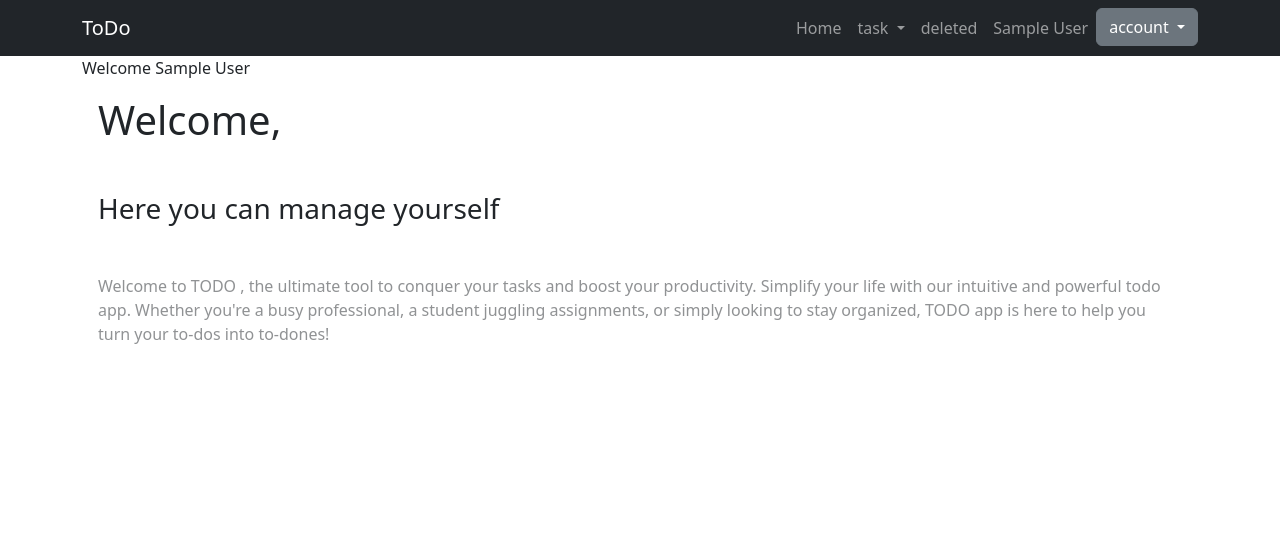
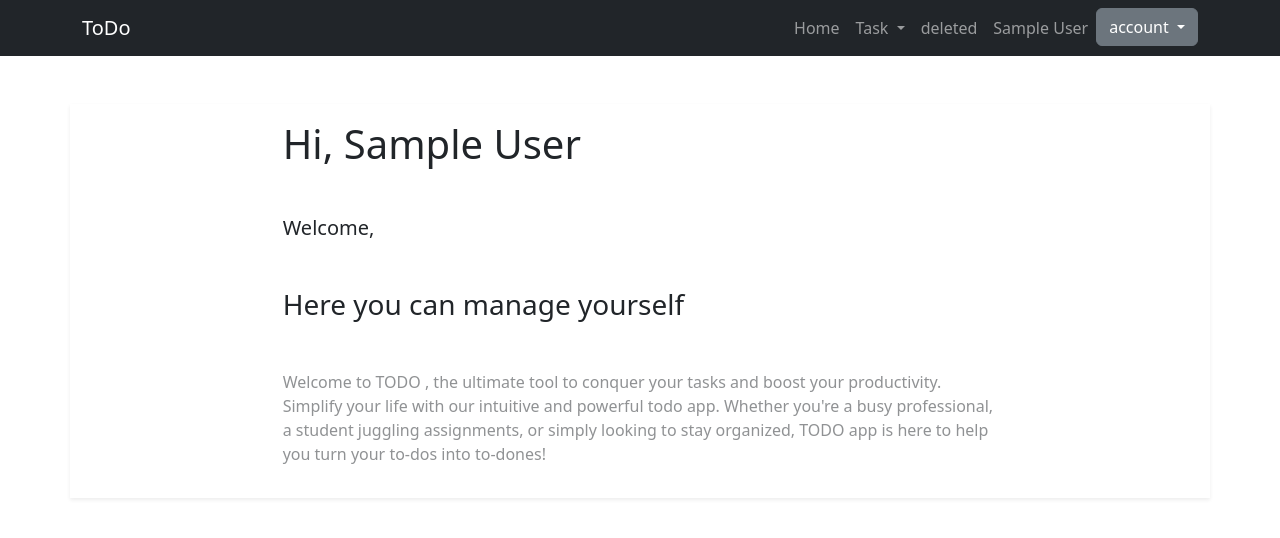
Before and after one commit to anshoomishra/todoproj, a Django app: page / in a window 1280 px wide. Shown: the top 538 px of the page. Run offline with Django 4.2, Linux system fonts and the light colour scheme; the visitor is signed in with stand-in values (Sample User, id 1); some libraries are stand-ins or nearby versions.

Commit message:
navigation home page working

```diff
--- a/templates/navigation.html
+++ b/templates/navigation.html
@@ -1,21 +1,23 @@
 <nav class="navbar navbar-expand-lg navbar-dark bg-dark">
     <div class="container">
         <a class="navbar-brand" href="#">ToDo</a>
-        <button class="navbar-toggler" type="button" data-toggle="collapse" data-target="#navbarNavDropdown" aria-controls="navbarNavDropdown" aria-expanded="false" aria-label="Toggle navigation">
+        <button class="navbar-toggler" type="button" data-toggle="collapse" data-target="#navbarNavDropdown"
+                aria-controls="navbarNavDropdown" aria-expanded="false" aria-label="Toggle navigation">
             <span class="navbar-toggler-icon"></span>
         </button>
         <div class="collapse navbar-collapse" id="navbarNavDropdown">
             <ul class="navbar-nav ms-auto">
                 <li class="nav-item active">
-        <a class="nav-link" href="#">Home</span></a>
+                    <a class="nav-link" href="{% url 'todo:home' %}">Home</span></a>
                 </li>
                 <li class="nav-item dropdown">
-        <a class="nav-link dropdown-toggle" type="button" id="taskMenu" data-toggle="dropdown" aria-haspopup="true" aria-expanded="false">
-          task
+                    <a class="nav-link dropdown-toggle" type="button" id="taskMenu" data-toggle="dropdown"
+                       aria-haspopup="true" aria-expanded="false">
+                        Task
                     </a>
                     <div class="dropdown-menu" aria-labelledby="taskMenu">
-            <a class="dropdown-item" href="{% url 'todo:todo-tasks' %}">todo</a>
-            <a class="dropdown-item" href="{% url 'todo:todo-tasks-completed' %}">completed</a>
+                        <a class="dropdown-item" href="{% url 'todo:todo-tasks' %}">To Do</a>
+                        <a class="dropdown-item" href="{% url 'todo:todo-tasks-completed' %}">Completed</a>
                     </div>
                 </li>
                 <li class="nav-item">
@@ -27,12 +29,14 @@
                 </li>
                 {% endif %}
                 <li class="nav-item dropdown">
-        <a class="btn btn-secondary dropdown-toggle" type="button" id="dropdownMenuButton" data-toggle="dropdown" aria-haspopup="true" aria-expanded="false">
+                    <a class="btn btn-secondary dropdown-toggle" type="button" id="dropdownMenuButton"
+                       data-toggle="dropdown" aria-haspopup="true" aria-expanded="false">
                         account
                     </a>
                     <div class="dropdown-menu" aria-labelledby="dropdownMenuButton">
                         <a class="dropdown-item" href="#">profile</a>
-          <a class="dropdown-item btn {% if not user.is_authenticated %} disabled {% endif %}"  href="{% url 'account:logout' %}">logout</a>
+                        <a class="dropdown-item btn {% if not user.is_authenticated %} disabled {% endif %}"
+                           href="{% url 'account:logout' %}">logout</a>
                     </div>
                 </li>
 
--- a/todos/templates/todos/home.html
+++ b/todos/templates/todos/home.html
@@ -3,20 +3,26 @@
 
 {% block content %}
 
-    <div class="container">
+<div class="container shadow-sm">
+
+    <div class="row p-3 justify-content-center mt-5">
+        <div class="col-md-8">
+            <h1 class="mb-5">
                 {% if user.is_authenticated %}
-            Welcome {{user}}
+                  Hi,  {{user}}
                 {% endif %}
-        <div class="row p-3">
-      <div class="col-md-12">
-        <h1 class="mb-5">
+            </h1>
+            <h5 class="mb-5">
                 Welcome,
-        </h1>
+            </h5>
             <h3 class="mb-5">
                 Here you can manage yourself
             </h3>
             <p class="text-body-tertiary">
-            Welcome to TODO , the ultimate tool to conquer your tasks and boost your productivity. Simplify your life with our intuitive and powerful todo app. Whether you're a busy professional, a student juggling assignments, or simply looking to stay organized, TODO app is here to help you turn your to-dos into to-dones!
+                Welcome to TODO , the ultimate tool to conquer your tasks and boost your productivity. Simplify your
+                life with our intuitive and powerful todo app. Whether you're a busy professional, a student juggling
+                assignments, or simply looking to stay organized, TODO app is here to help you turn your to-dos into
+                to-dones!
             </p>
 
 
--- a/todos/templates/todos/task-details.html
+++ b/todos/templates/todos/task-details.html
@@ -6,8 +6,8 @@
     <div class="card" style="width: 18rem;">
       <div class="card-body">
         <h5 class="card-title">{{object}} Due Date</h5>
-        <p class="card-text">This task is created on {{object.created_at}}</p>
-        <p class="card-text">This task is has due date on {{object.due_date}}</p>
+        <p class="card-text">This task is created on {{ object.created_at | date:"D d M Y" }}</p>
+        <p class="card-text">This task is has due date on {{object.due_date | date:"D d M Y" }}</p>
         <a href="{% url 'todo:todo-task-complete' object.id %}" class="btn btn-primary rounded-0">complete</a>
       </div>
     </div>
--- a/todos/templates/todos/task-list.html
+++ b/todos/templates/todos/task-list.html
@@ -10,6 +10,7 @@
       <th scope="col">#</th>
       <th scope="col">Title</th>
       <th scope="col">Priority</th>
+      <th scope="col">Task To Be Completed</th>
       <th scope="col">Action</th>
     </tr>
   </thead>
@@ -20,6 +21,7 @@
       <th scope="row">{{forloop.counter}}</th>
       <td><a href="{% url 'todo:task-detail' task.id %}">{{task.title}}</a> </td>
       <td>{{task.priority}}</td>
+      <td>{{task.due_date | date:"D d M Y"}}</td>
       <td> <a href="{% url 'todo:delete' task.id %}" class="btn btn-danger">Delete</a></td>
     </tr>
   {% endfor %}
--- a/todos/urls.py
+++ b/todos/urls.py
@@ -2,7 +2,7 @@ from django.urls import path
 from .views import ToDoHomeView,ToDoTaskCreateView,ToDoTaskUpdateView,ToDoListView,TaskDeleteView,TaskDetailView,TaskCompleteView, ToDoTaskCompleteView
 app_name = "todo"
 urlpatterns = [
-    path('',ToDoHomeView.as_view(),name='todo-home'),
+    path('',ToDoHomeView.as_view(),name='home'),
     path('task/create/',ToDoTaskCreateView.as_view(),name='todo-task-create'),
     path('task/<pk>/update/',ToDoTaskUpdateView.as_view(),name='todo-task-update'),
     path('tasks/',ToDoListView.as_view(),name='todo-tasks'),
```
Also changed, not shown: docker-compose.yml (+23 -0 lines). Lines whose indentation alone changed are shown as unchanged.
